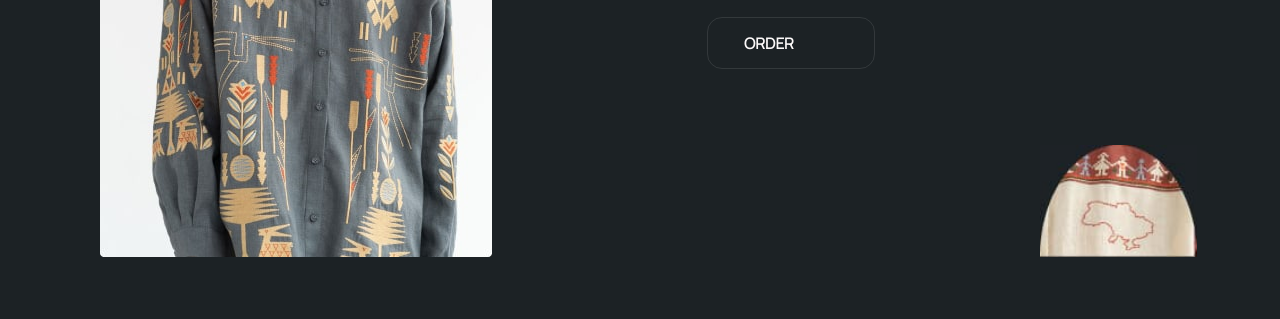
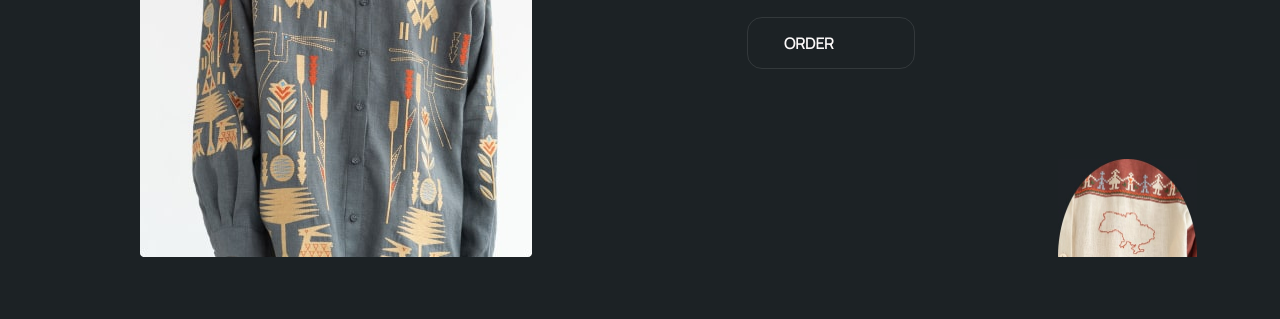
Before and after one commit to SergiyLymarenko/CrazySuperStars, a website built with Vite: page src/index.html in a window 1280 px wide. Shown: the part 481-800 px from the top of the page. Built offline with nearby package versions, Linux system fonts and the light colour scheme; files whose address does not match are found by name.

Commit message:
final-correct-image

```diff
--- a/src/partials/hero.html
+++ b/src/partials/hero.html
@@ -25,7 +25,10 @@
     </div>
     <picture class="portfolio-picture">
       <source
-        srcset="./img/hero/girl-desktop-1x.jpg 1x, ./img/hero/girl-desktop-2x.jpg 2x"
+        srcset="
+          ./img/hero/girl-desktop-1x.jpg 1x,
+          ./img/hero/girl-desktop-2x.jpg 2x
+        "
         media="(min-width: 1280px)"
       />
       <source
@@ -43,12 +46,16 @@
       />
     </picture>
 
-    <img
-      src="./img/tablet/map-1x.jpeg"
-      alt="shirt"
-      class="images-crop"
-      width="157px"
-      height="151px"
-    />
+    <picture class="">
+      <source
+        srcset="./img/hero/map-desktop-1x.jpg 1x, ./img/hero/map-desktop-2x.jpg 2x"
+        media="(min-width: 1280px)"
+      />
+      <source
+        srcset="./img/hero/map-tablet-1x.jpg 1x, ./img/hero/map-tablet-2x.jpg 2x"
+        media="(min-width: 768px)"
+      />
+      <img src="./img/tablet/map-1x.jpeg" alt="shirt" class="images-crop" width="139px" height="171px"/>
+    </picture>
   </div>
 </section>
```
Also changed, not shown: src/img/hero/map-desktop-1x.jpg (added), src/img/hero/map-desktop-2x.jpg (added), src/img/hero/map-desktop-one-1x.jpg (added), src/img/hero/map-desktop-one-2x.jpg (added), src/img/hero/map-tablet-1x.jpg (added), src/img/hero/map-tablet-2x.jpg (added).
